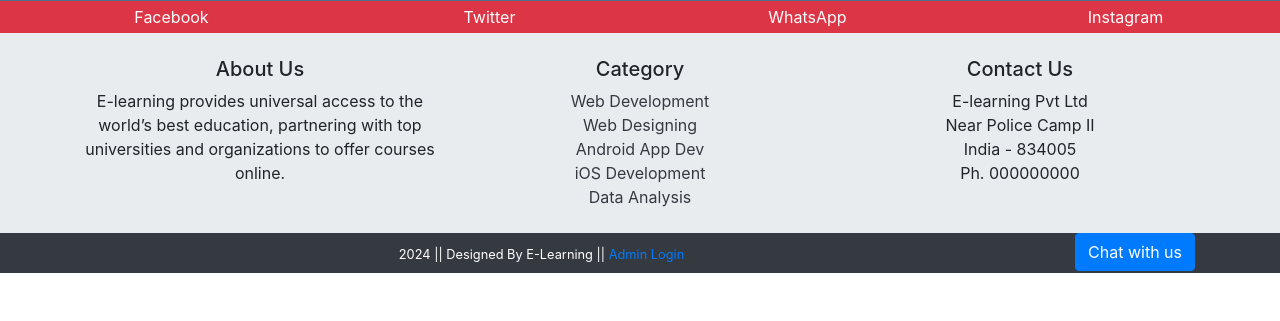
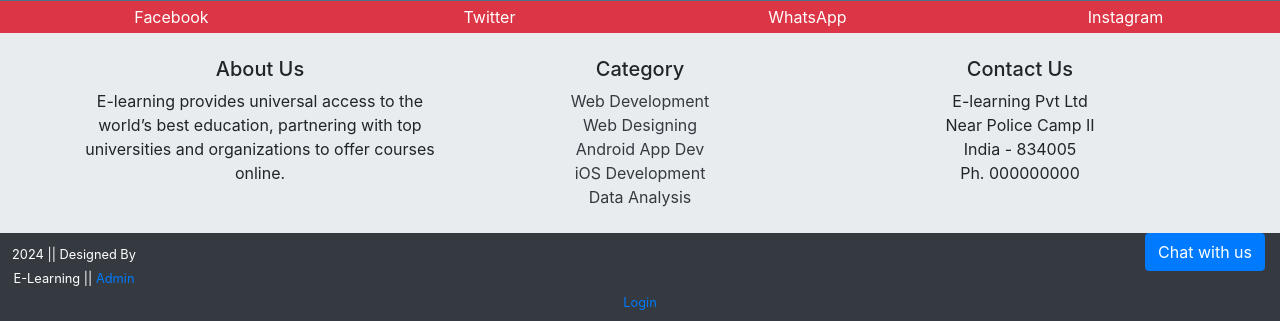
Before and after one commit to Artic142/ELearning, a PHP site: page / in a window 1280 px wide. Shown: the part 3060-3381 px from the top of the page. Before the commit the page ends 3333 px from the top, so only its background shows below. Run offline with PHP 8.4, Linux system fonts and the light colour scheme; data comes from the database, SQL or seed files in the repository; data that the repository does not hold is empty; some libraries are stand-ins or nearby versions; some web fonts are replaced.

Commit message:
Update index.php

```diff
--- a/index.php
+++ b/index.php
@@ -169,7 +169,7 @@
       </div>
     </div>
 
-<div class="container">
+<div class="float-right container">
   <!-- Button to toggle chatbot visibility -->
   <button id="toggleChatbot" class="btn btn-primary float-right">Chat with us</button>
 </div>
```
